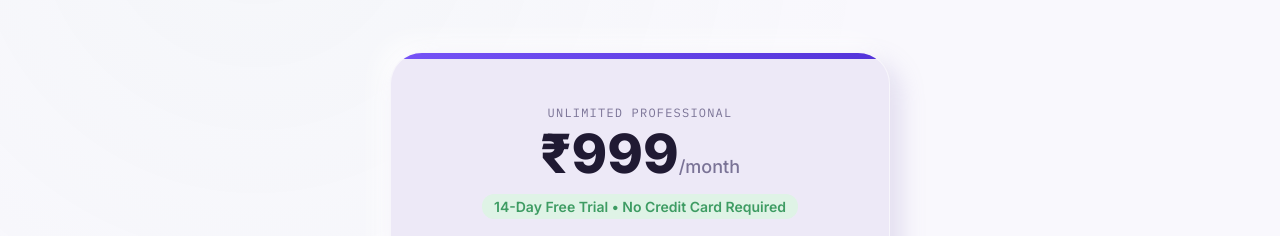
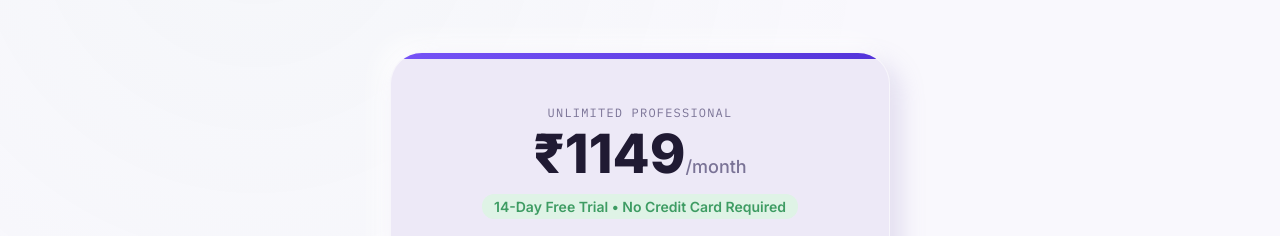
Before and after one commit to Joydeep3/omnichef-legal, a plain HTML site: page index.html in a window 1280 px wide. Shown: the part 4940-5176 px from the top of the page. Drawn offline with Linux system fonts and the light colour scheme.

Commit message:
Update Pro subscription price to ₹1149/month

```diff
--- a/index.html
+++ b/index.html
@@ -1567,7 +1567,7 @@
       <div class="pricing-card reveal">
         <span class="pricing-name">Unlimited Professional</span>
         <div class="pricing-price">
-          ₹999<span>/month</span>
+          ₹1149<span>/month</span>
         </div>
         <div class="pricing-note">
           14-Day Free Trial • No Credit Card Required
```
